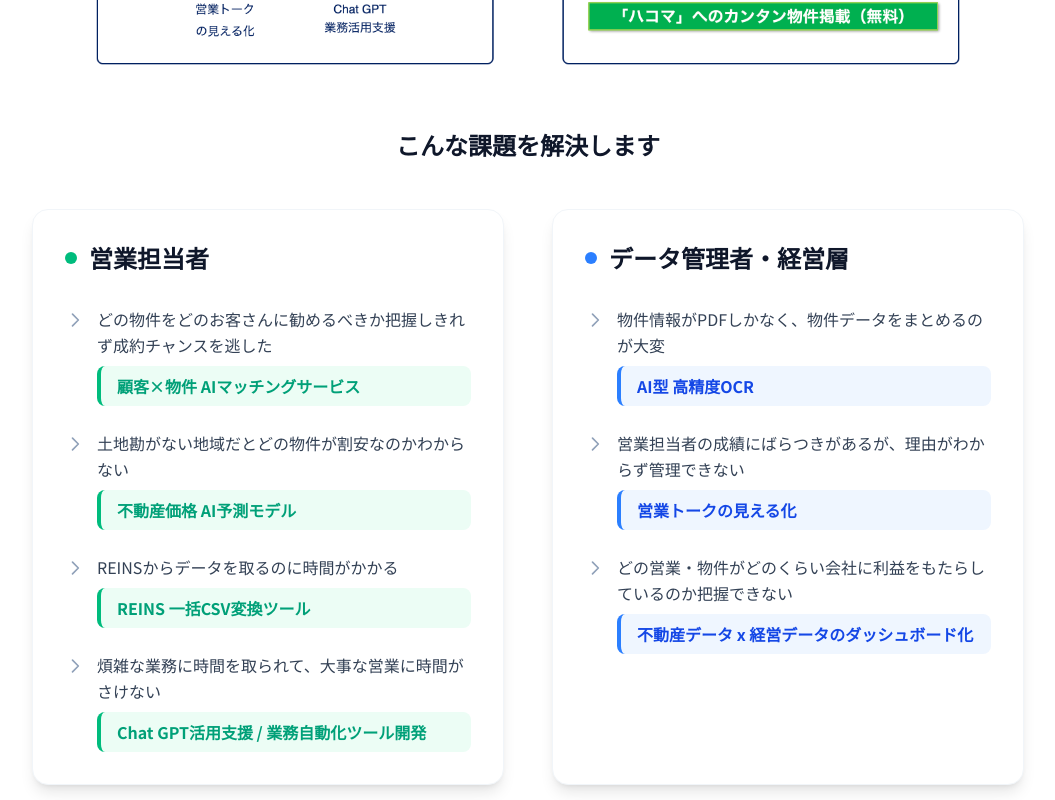
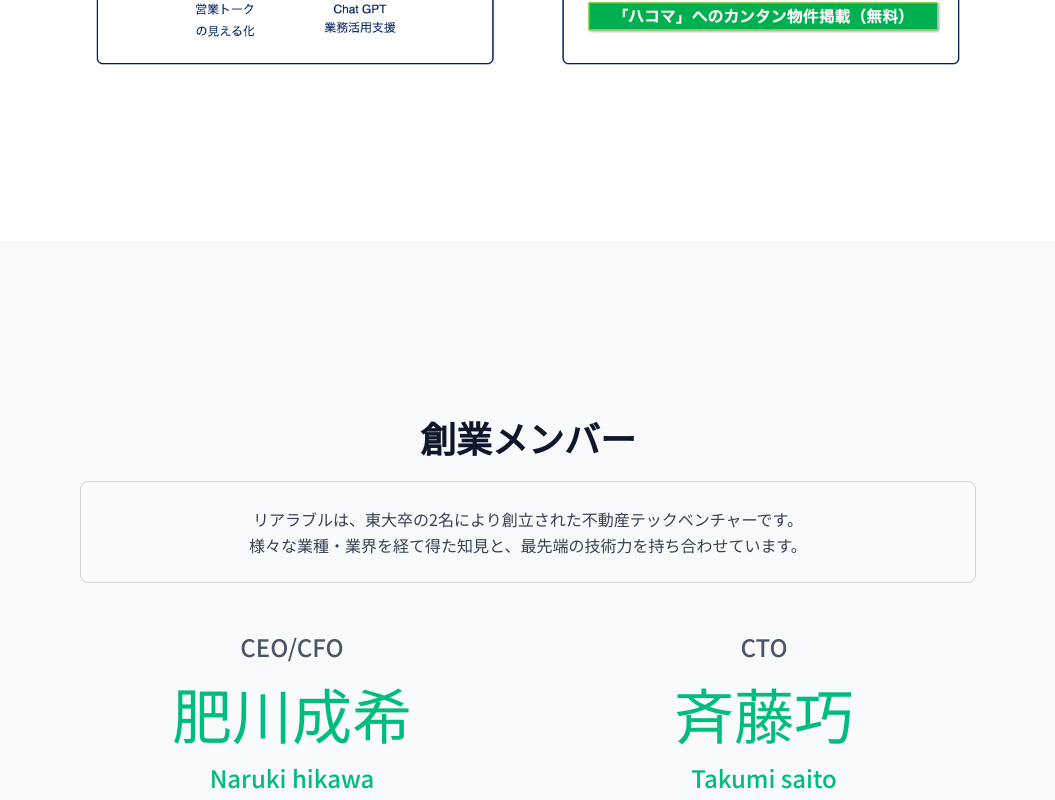
Before and after one commit to realable-Inc/realable-hp, a Next.js app: page / in a window 1280 px wide. Shown: the part 2040-2840 px from the top of the page, without its empty margins (112-1167 px from the left). Built offline with nearby package versions, Linux system fonts and the light colour scheme.

Commit message:
こんな課題を解決しますを削除

```diff
--- a/src/components/CompanySection/VennDiagram.tsx
+++ b/src/components/CompanySection/VennDiagram.tsx
@@ -69,93 +69,6 @@ export default function VennDiagram() {
             className="w-full h-auto"
           />
         </div>
-
-        {/* Problem & Solution */}
-        <div className="max-w-5xl mx-auto px-4">
-          <h4 className="text-xl sm:text-2xl font-semibold text-slate-900 mb-12 text-center">
-            こんな課題を解決します
-          </h4>
-
-          <div className="grid grid-cols-1 lg:grid-cols-2 gap-8 lg:gap-12">
-            {/* Sales Person Card */}
-            <div className="bg-white rounded-2xl p-6 sm:p-8 shadow-lg hover:shadow-xl transition-shadow duration-300 border border-slate-100">
-              <div className="flex items-center gap-3 mb-8">
-                <div className="w-3 h-3 bg-emerald-500 rounded-full"></div>
-                <h5 className="text-xl sm:text-2xl font-bold text-slate-900">営業担当者</h5>
-              </div>
-
-              <div className="space-y-6">
-                {[
-                  {
-                    problem: 'どの物件をどのお客さんに勧めるべきか把握しきれず成約チャンスを逃した',
-                    solution: '顧客×物件 AIマッチングサービス'
-                  },
-                  {
-                    problem: '土地勘がない地域だとどの物件が割安なのかわからない',
-                    solution: '不動産価格 AI予測モデル'
-                  },
-                  {
-                    problem: 'REINSからデータを取るのに時間がかかる',
-                    solution: 'REINS 一括CSV変換ツール'
-                  },
-                  {
-                    problem: '煩雑な業務に時間を取られて、大事な営業に時間がさけない',
-                    solution: 'Chat GPT活用支援 / 業務自動化ツール開発'
-                  }
-                ].map((item, index) => (
-                  <div key={index} className="group">
-                    <div className="flex items-start gap-3 mb-2">
-                      <svg className="w-5 h-5 text-slate-400 mt-1 flex-shrink-0" fill="none" stroke="currentColor" viewBox="0 0 24 24">
-                        <path strokeLinecap="round" strokeLinejoin="round" strokeWidth={2} d="M9 5l7 7-7 7" />
-                      </svg>
-                      <p className="text-base text-slate-700 leading-relaxed">{item.problem}</p>
-                    </div>
-                    <div className="ml-8 px-4 py-2 bg-emerald-50 rounded-lg border-l-4 border-emerald-500">
-                      <p className="text-base font-semibold text-emerald-700">{item.solution}</p>
-                    </div>
-                  </div>
-                ))}
-              </div>
-            </div>
-
-            {/* Data Manager Card */}
-            <div className="bg-white rounded-2xl p-6 sm:p-8 shadow-lg hover:shadow-xl transition-shadow duration-300 border border-slate-100">
-              <div className="flex items-center gap-3 mb-8">
-                <div className="w-3 h-3 bg-blue-500 rounded-full"></div>
-                <h5 className="text-xl sm:text-2xl font-bold text-slate-900">データ管理者・経営層</h5>
-              </div>
-
-              <div className="space-y-6">
-                {[
-                  {
-                    problem: '物件情報がPDFしかなく、物件データをまとめるのが大変',
-                    solution: 'AI型 高精度OCR'
-                  },
-                  {
-                    problem: '営業担当者の成績にばらつきがあるが、理由がわからず管理できない',
-                    solution: '営業トークの見える化'
-                  },
-                  {
-                    problem: 'どの営業・物件がどのくらい会社に利益をもたらしているのか把握できない',
-                    solution: '不動産データ x 経営データのダッシュボード化'
-                  }
-                ].map((item, index) => (
-                  <div key={index} className="group">
-                    <div className="flex items-start gap-3 mb-2">
-                      <svg className="w-5 h-5 text-slate-400 mt-1 flex-shrink-0" fill="none" stroke="currentColor" viewBox="0 0 24 24">
-                        <path strokeLinecap="round" strokeLinejoin="round" strokeWidth={2} d="M9 5l7 7-7 7" />
-                      </svg>
-                      <p className="text-base text-slate-700 leading-relaxed">{item.problem}</p>
-                    </div>
-                    <div className="ml-8 px-4 py-2 bg-blue-50 rounded-lg border-l-4 border-blue-500">
-                      <p className="text-base font-semibold text-blue-700">{item.solution}</p>
-                    </div>
-                  </div>
-                ))}
-              </div>
-            </div>
-          </div>
-        </div>
       </div>
     </div>
   );
```
